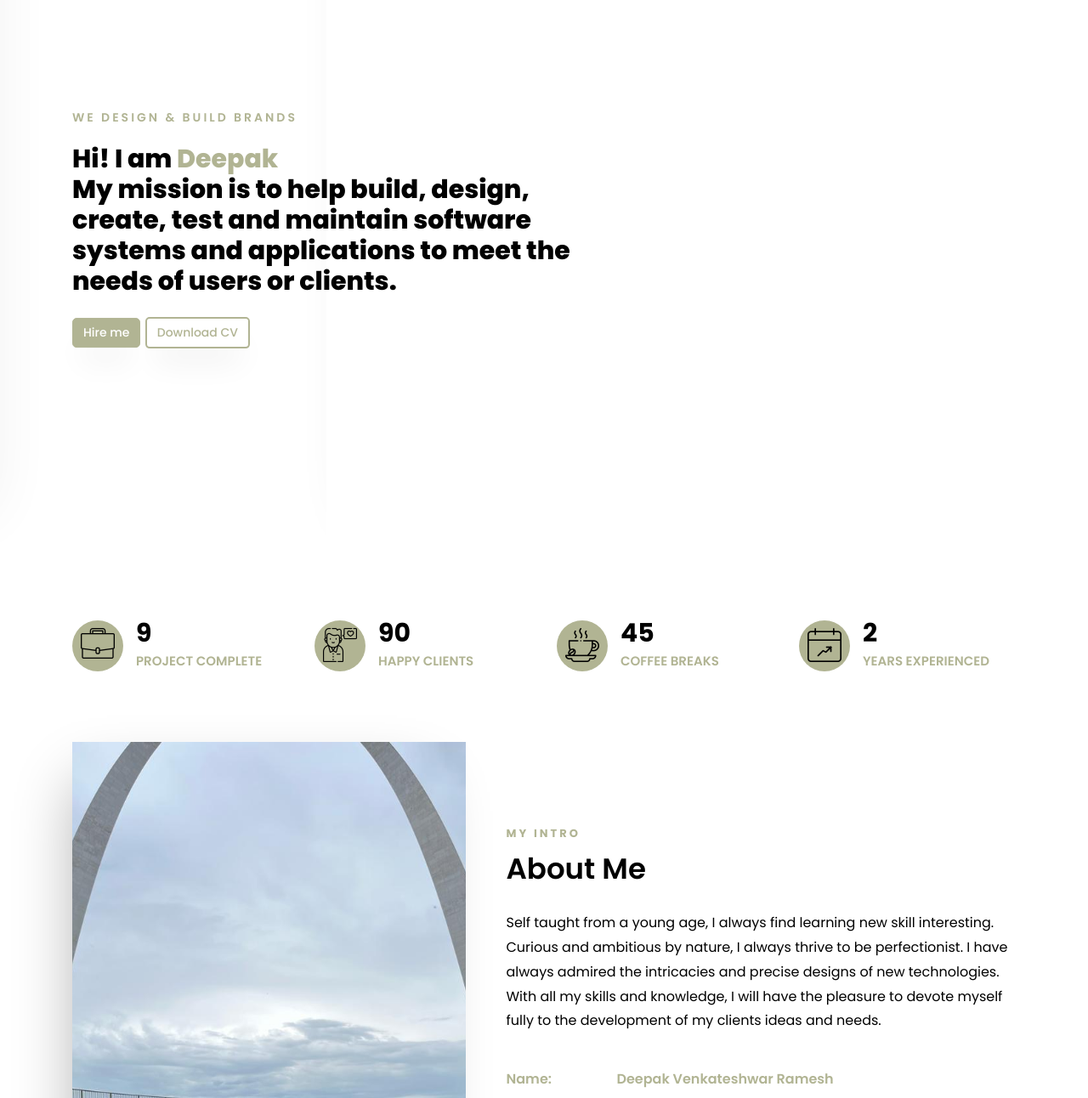
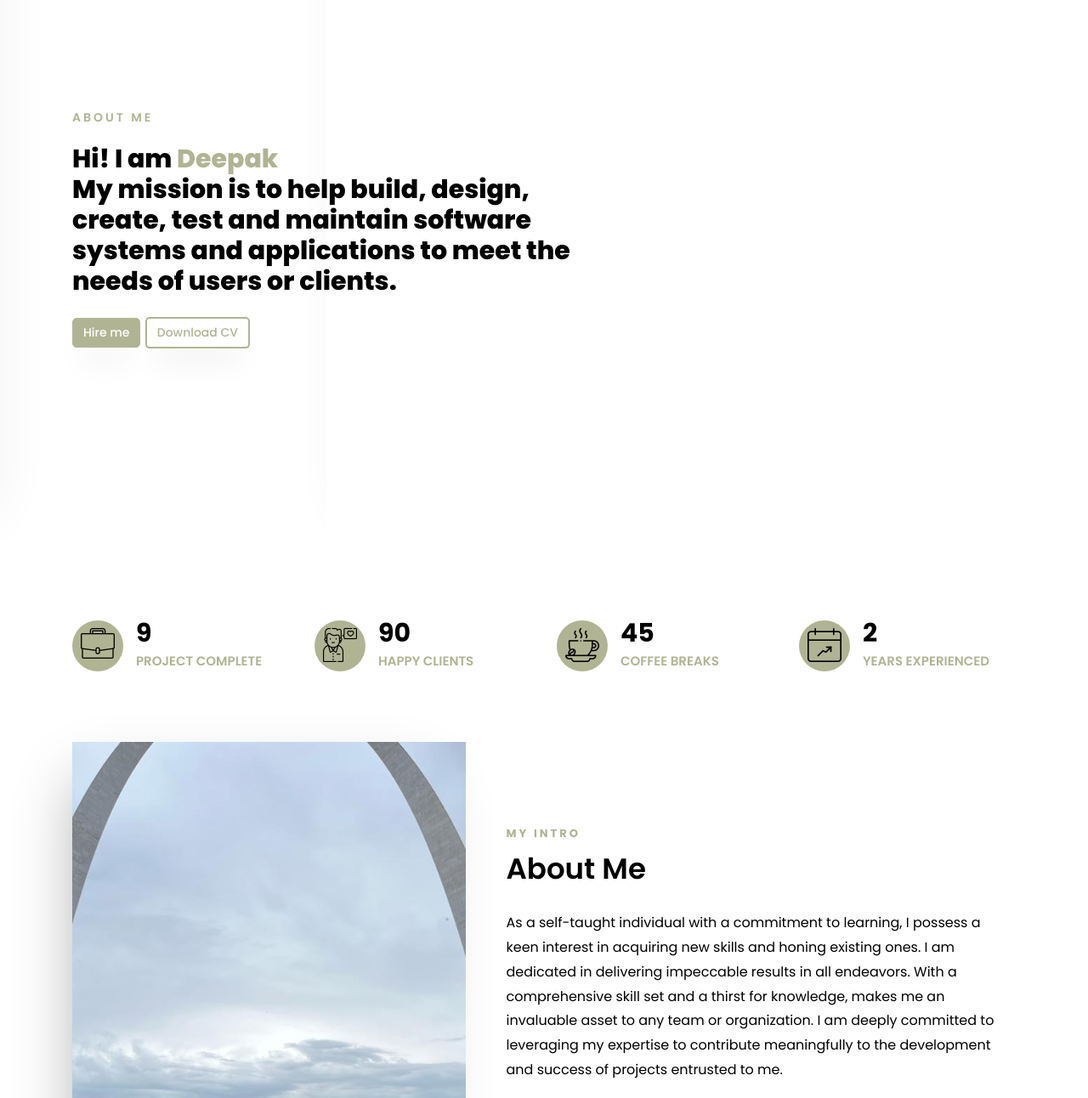
Before and after one commit to DeepakResjad/WebPortfolio, a plain HTML site: page index.html in a window 1280 px wide. Shown: the part 100-1392 px from the top of the page at 85% size. Drawn offline with Linux system fonts and the light colour scheme; some packages are replaced by stand-ins of ours; no server answers; files whose address does not match are found by name.

Commit message:
indexnew

```diff
--- a/index.html
+++ b/index.html
@@ -75,7 +75,7 @@
 						</div>
 						<div class="one-forth d-flex align-items-center ftco-animate" data-scrollax=" properties: { translateY: '70%' }">
 							<div class="text">
-								<span class="subheading">We Design &amp; Build Brands</span>
+								<span class="subheading">About me</span>
 								<h1 class="mb-4 mt-3">Hi! I am <span>Deepak</span><br> My mission is to help build, design, create, test and maintain software systems and applications to meet the needs of users or clients.</h1>
 								<p><a href="#" class="btn btn-primary">Hire me</a> <a href="https://drive.google.com/file/d/1H-XdHVyrkAyZZYMWt4a5zUBB7YTuCKiG/view?usp=sharing" class="btn btn-primary btn-outline-primary" download>Download CV</a></p>
 							</div>
@@ -153,7 +153,7 @@
 							<div class="col-md-12 heading-section ftco-animate">
 								<span class="subheading">My Intro</span>
 								<h2 class="mb-4" style="font-size: 34px; text-transform: capitalize;">About Me</h2>
-								<p>Self taught from a young age, I always find learning new skill interesting. Curious and ambitious by nature, I always thrive to be perfectionist. I have always admired the intricacies and precise designs of new technologies. With all my skills and knowledge, I will have the pleasure to devote myself fully to the development of my clients ideas and needs.</p>
+								<p>As a self-taught individual with a commitment to learning, I possess a keen interest in acquiring new skills and honing existing ones. I am dedicated in delivering impeccable results in all endeavors. With a comprehensive skill set and a thirst for knowledge, makes me an invaluable asset to any team or organization. I am deeply committed to leveraging my expertise to contribute meaningfully to the development and success of projects entrusted to me.</p>
 
 								<ul class="about-info mt-4 px-md-0 px-2">
 									<li class="d-flex"><span>Name:</span> <span>Deepak Venkateshwar Ramesh</span></li>
@@ -732,7 +732,7 @@
 								<span class="fa fa-map-marker"></span>
 							</div>
 							<div class="text">
-								<p><span>Address:</span> 529 Whittier Street Saint Louis MO 63108</p>
+								<p><span>Address:</span> 529 Whittier Street, Saint Louis MO, 63108</p>
 							</div>
 						</div>
 						<div class="dbox w-100 d-flex">
```
